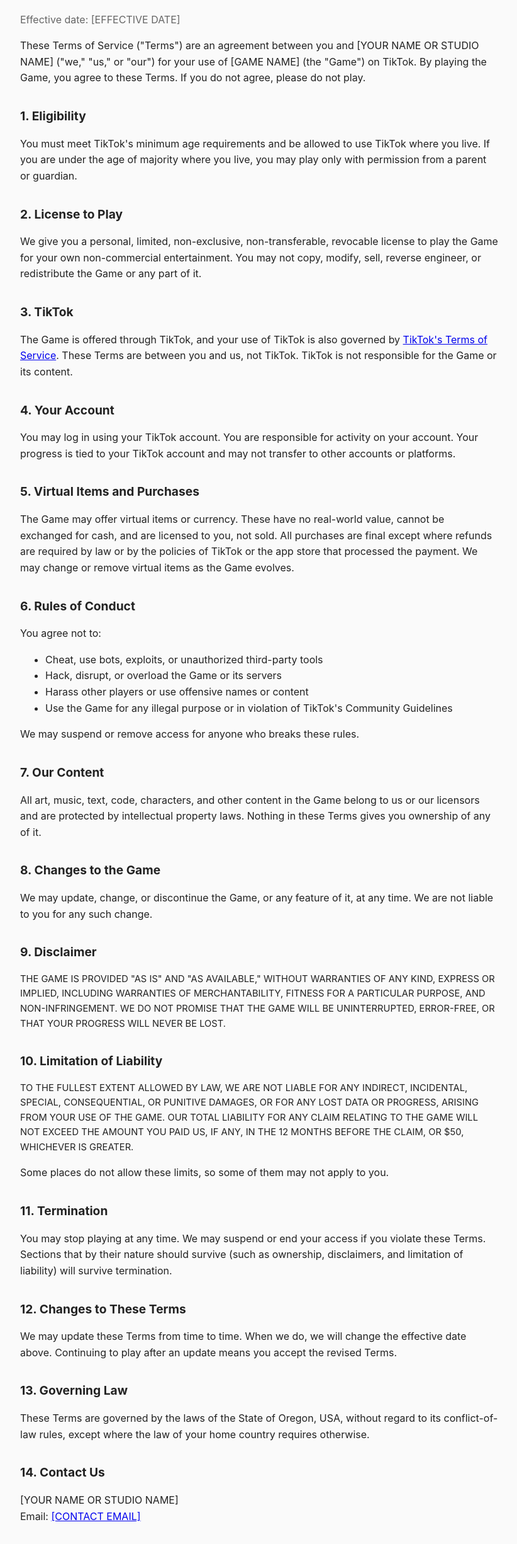
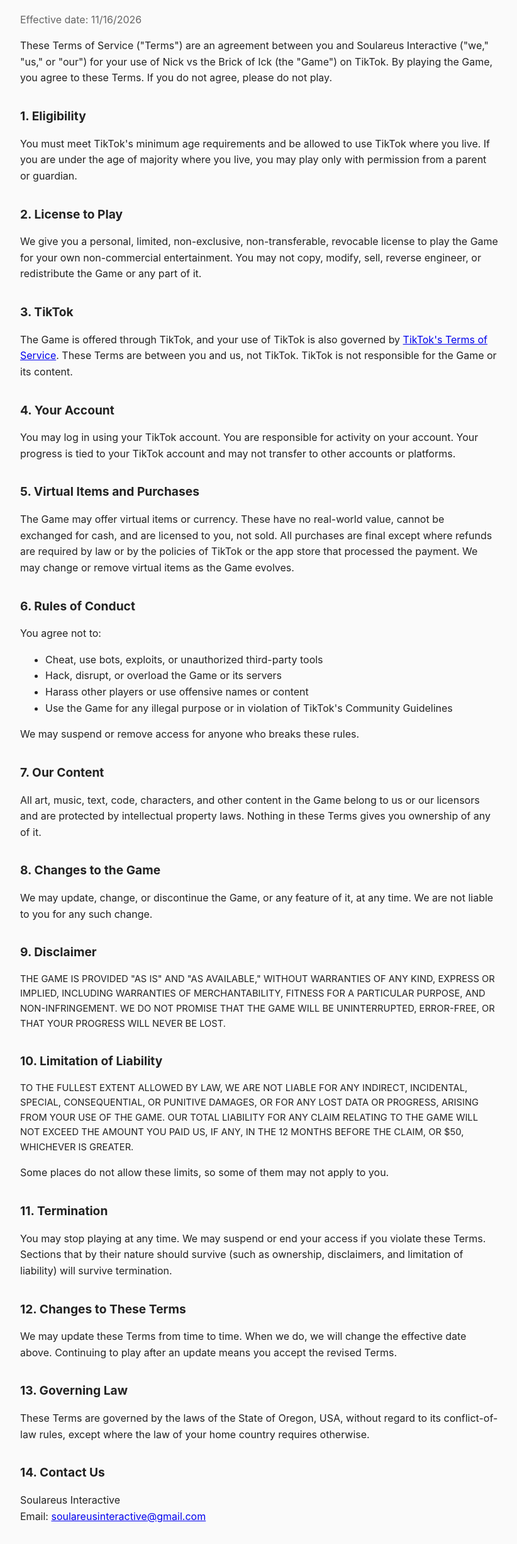
Before and after one commit to nicbiondi/NickVsTheBrickOfIckWebsite, a plain HTML site: page terms.html in a window 1280 px wide. Shown: the part 149-2600 px from the top of the page at 63% size, without its empty margins (228-1050 px from the left). Drawn offline with Linux system fonts and the light colour scheme.

Commit message:
Update terms.html

```diff
--- a/terms.html
+++ b/terms.html
@@ -3,7 +3,7 @@
 <head>
   <meta charset="UTF-8">
   <meta name="viewport" content="width=device-width, initial-scale=1.0">
-  <title>[GAME NAME] – Terms of Service</title>
+  <title>Nick vs the Brick of Ick – Terms of Service</title>
   <style>
     body { font-family: -apple-system, BlinkMacSystemFont, "Segoe UI", Roboto, Helvetica, Arial, sans-serif;
            max-width: 760px; margin: 0 auto; padding: 48px 20px; line-height: 1.6; color: #222; background: #fafafa; }
@@ -17,10 +17,10 @@
   <nav><a href="index.html">Home</a><a href="privacy.html">Privacy Policy</a></nav>
 
   <h1>Terms of Service</h1>
-  <p class="date">Effective date: [EFFECTIVE DATE]</p>
+  <p class="date">Effective date: 11/16/2026</p>
 
-  <p>These Terms of Service ("Terms") are an agreement between you and [YOUR NAME OR STUDIO NAME] ("we," "us," or
-  "our") for your use of [GAME NAME] (the "Game") on TikTok. By playing the Game, you agree to these Terms. If you
+  <p>These Terms of Service ("Terms") are an agreement between you and Soulareus Interactive ("we," "us," or
+  "our") for your use of Nick vs the Brick of Ick (the "Game") on TikTok. By playing the Game, you agree to these Terms. If you
   do not agree, please do not play.</p>
 
   <h2>1. Eligibility</h2>
@@ -91,7 +91,7 @@
   except where the law of your home country requires otherwise.</p>
 
   <h2>14. Contact Us</h2>
-  <p>[YOUR NAME OR STUDIO NAME]<br>
-  Email: <a href="mailto:[CONTACT EMAIL]">[CONTACT EMAIL]</a></p>
+  <p>Soulareus Interactive<br>
+  Email: <a href="mailto:soulareusinteractive@gmail.com">soulareusinteractive@gmail.com</a></p>
 </body>
 </html>
```
